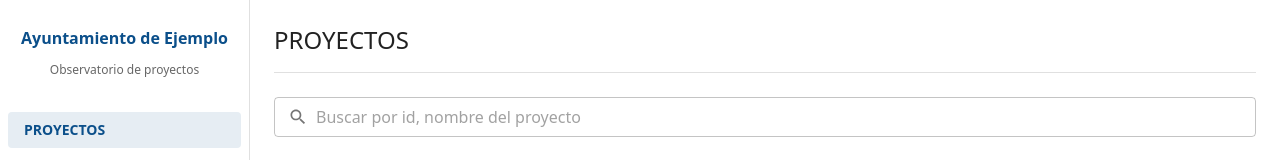
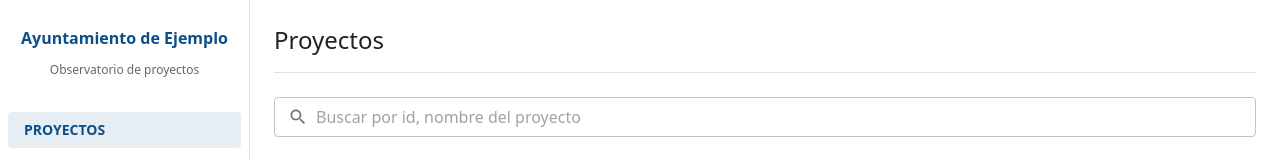
Before and after one commit to jesusrodriguezkhora/template-observatorio, a React app in the folder frontend/: page /proyectos in a window 1280 px wide. Shown: the top 160 px of the page. Built offline with nearby package versions, Linux system fonts and the light colour scheme; the HTML template or start-up script is replaced by a standard one.

Commit message:
Cambios de estilo (uppercase del título)

```diff
--- a/frontend/src/components/PageHeader.jsx
+++ b/frontend/src/components/PageHeader.jsx
@@ -19,7 +19,7 @@ function PageHeader({ title, leading = null, actions = null, uppercase = true })
         <Typography
           variant="h5"
           component="h1"
-          sx={{ textTransform: uppercase ? "uppercase" : "none", fontWeight: 500 }}
+          sx={{ fontWeight: 500 }}
         >
           {title}
         </Typography>
--- a/frontend/src/config/detail.js
+++ b/frontend/src/config/detail.js
@@ -1,5 +1,5 @@
 export const DETAIL_CONFIG = Object.freeze({
-  hideSingleTab: true,
+  hideSingleTab: false,
   fieldMinWidth: 260,
   pipeline: {
     showOnRoot: false,
```
